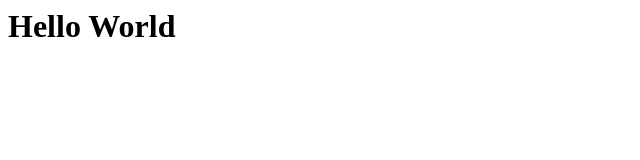
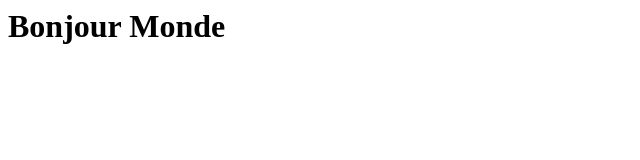
Before and after one commit to Aiden-Garrett/csi3x40_labs, a plain HTML site: page lab01/index.html in a window 1280 px wide. Shown: the whole page, without its empty margins (0-640 px from the left). Drawn offline with Linux system fonts and the light colour scheme.

```diff
--- a/lab01/index.html
+++ b/lab01/index.html
@@ -8,7 +8,7 @@
     <title>Document</title>
 </head>
 <body>
-<h1>Hello World</h1>
+<h1>Bonjour Monde</h1>
 
 </body>
 </html>
```
